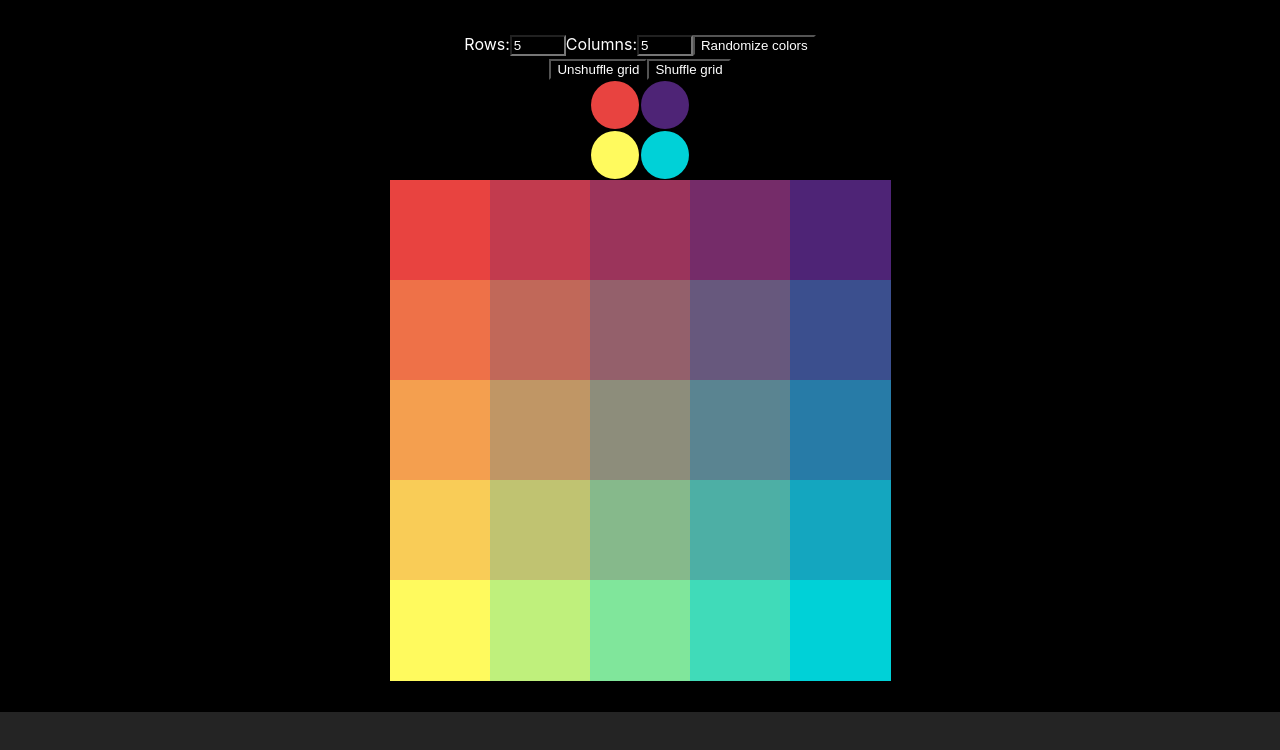
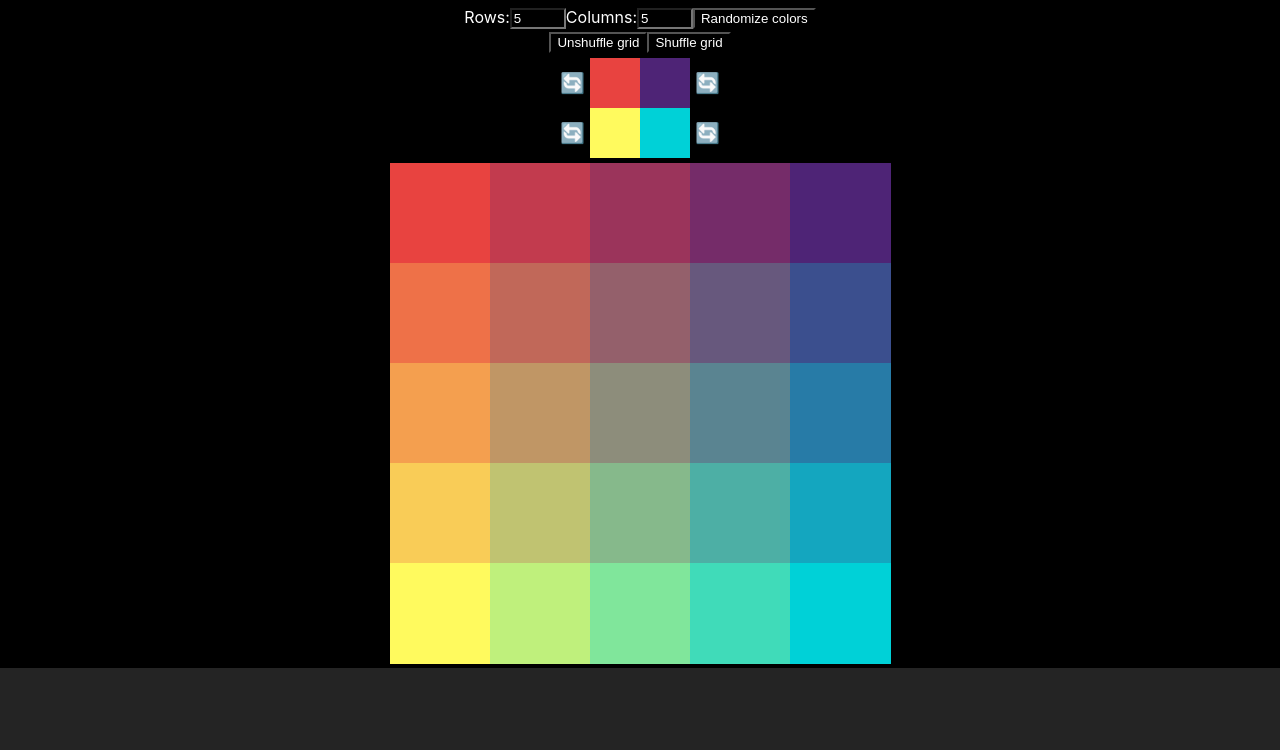
Before and after one commit to phoenixeliot/color-toy, a React (Vite) app: page / in a window 1280 px wide. Shown: the top 750 px of the page. Built offline with nearby package versions, Linux system fonts and the light colour scheme.

Commit message:
Add buttons to randomize individual colors

```diff
--- a/src/App.css
+++ b/src/App.css
@@ -1,7 +1,7 @@
 #root {
   max-width: 1280px;
   margin: 0 auto;
-  padding: 2rem;
+  padding: 5px;
   text-align: center;
 }
 
--- a/src/components/SquareBoard.css
+++ b/src/components/SquareBoard.css
@@ -7,6 +7,7 @@
   -moz-appearance: none;
   appearance: none;
   display: block;
+  border: none;
 }
 
 .color-input::-webkit-color-swatch-wrapper {
@@ -14,10 +15,10 @@
   margin: 0;
 }
 .color-input::-webkit-color-swatch {
-  border-radius: 10000px;
+  border-radius: 0;
   border: none;
 }
 .color-input::-moz-color-swatch {
-  border-radius: 10000px;
+  border-radius: 0;
   border: none;
 }
--- a/src/components/SquareBoard.tsx
+++ b/src/components/SquareBoard.tsx
@@ -71,6 +71,7 @@ export default function SquareBoard({
         display: "flex",
         flexDirection: "column",
         alignItems: "center",
+        gap: "5px",
       }}
     >
       <div>
@@ -90,6 +91,33 @@ export default function SquareBoard({
               const color = solvedGridColors[r][c];
               // return <div>{`${r},${c}`}</div>;
               return (
+                <div
+                  style={{
+                    display: "flex",
+                    gap: "5px",
+                    flexDirection: c === 0 ? "row" : "row-reverse",
+                  }}
+                >
+                  <button
+                    style={{
+                      border: "none",
+                      backgroundColor: "none",
+                      padding: 0,
+                      fontSize: "20px",
+                    }}
+                    onClick={() =>
+                      onChangeReferenceColor(
+                        { x: c, y: r },
+                        rgbToHex([
+                          Math.floor(Math.random() * 256),
+                          Math.floor(Math.random() * 256),
+                          Math.floor(Math.random() * 256),
+                        ])
+                      )
+                    }
+                  >
+                    🔄
+                  </button>
                   <input
                     className="color-input"
                     value={rgbToHex(color)}
@@ -98,6 +126,7 @@ export default function SquareBoard({
                       onChangeReferenceColor({ x: c, y: r }, e.target.value)
                     }
                   />
+                </div>
               );
             })}
           </div>
```
Also changed, not shown: src/App.tsx (+6 -2 lines). Lines whose indentation alone changed are shown as unchanged.
